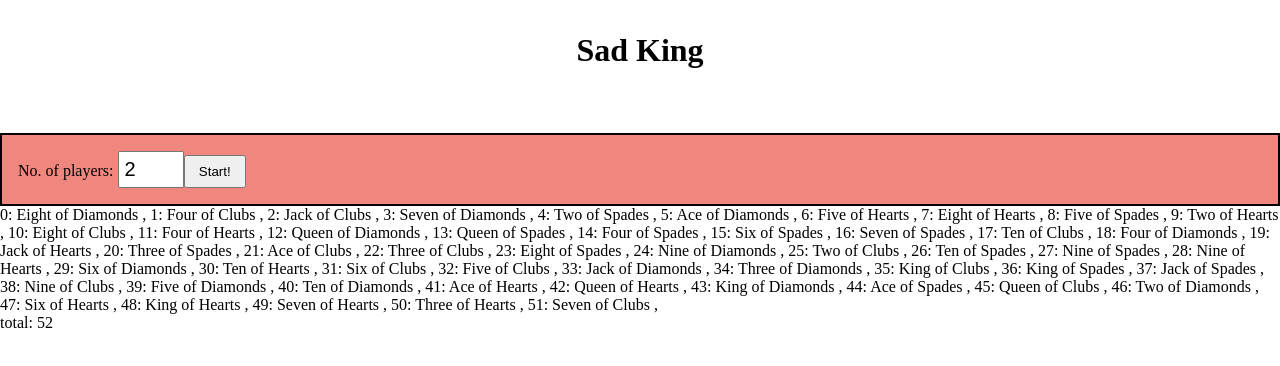
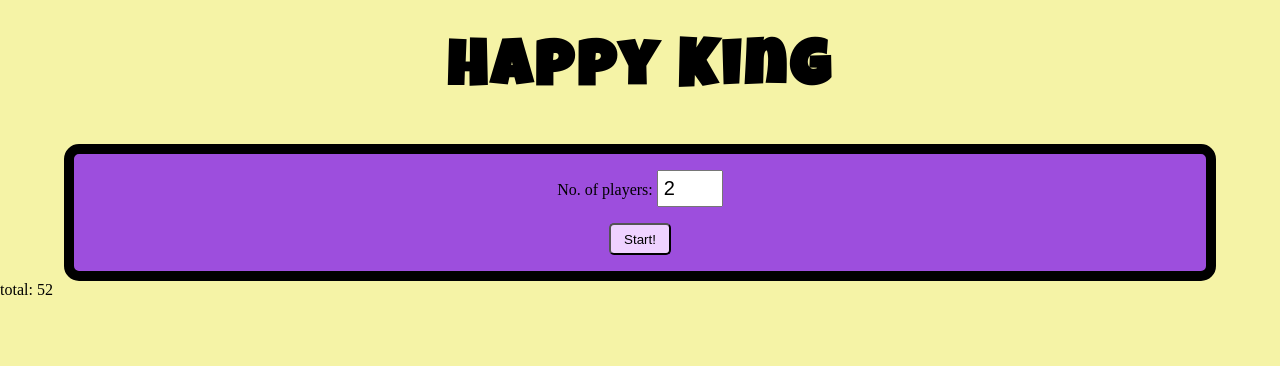
Before and after one commit to Honsie-Pie/Joyful-king, a React (Create React App) app: page / in a window 1280 px wide. Shown: the top 366 px of the page. Built offline with nearby package versions, Linux system fonts and the light colour scheme.

Commit message:
add card display

```diff
--- a/public/index.html
+++ b/public/index.html
@@ -5,6 +5,9 @@
     <meta name="viewport" content="width=device-width, initial-scale=1" />
     <meta name="theme-color" content="#000000" />
     <meta name="description" content="Happy King Drinking Game" />
+    <link rel="preconnect" href="https://fonts.googleapis.com">
+    <link rel="preconnect" href="https://fonts.gstatic.com" crossorigin>
+    <link href="https://fonts.googleapis.com/css2?family=Luckiest+Guy&display=swap" rel="stylesheet">
     <link rel="manifest" href="%PUBLIC_URL%/manifest.json" />
     <title>Joyful King</title>
   </head>
--- a/src/App.css
+++ b/src/App.css
@@ -1,7 +1,11 @@
 
 :root{
-  --menu-bg: #F0877F;
+  --menu-bg: #9d4edd;
+  --app-bg: #f5f3a6;
+  --btn-color: #EFD2FF;
 
+  /*Fonts*/
+  --main-font: Luckiest Guy;
 
   /*Mug colors*/
   --bottom-color: #CEBF12;
@@ -15,9 +19,22 @@
   box-sizing: border-box;
 }
 
+html{
+  font-size: 16px;
+}
+
+body{
+  background-color: var(--app-bg);
+  height: 100vh;
+  overflow:hidden;
+}
+
 h1{
   text-align: center;
-  margin: 1em auto 2em;
+  margin: 40px auto;
+  font-size: 4rem;
+  font-family: var(--main-font), sans-serif;
+  letter-spacing: 4px;
 }
 
 button{
@@ -30,10 +47,26 @@ input{
 }
 
 .menu{
-  border: 2px solid black;
+  border: 10px solid black;
+  border-radius: 15px;
   margin: 0 auto;
   padding: 1em;
   background-color: var(--menu-bg);
+  display:flex;
+  flex-direction:column;
+  align-items:center;
+  gap: 1em;
+  width: 90%;
+}
+
+.menu h2{
+  text-align: center;
+}
+
+.menu button{
+  max-width:30%;
+  background-color: var(--btn-color);
+  border-radius: 5px;
 }
 
 .player-card{
@@ -47,7 +80,26 @@ input{
   width: 20%;
 }
 
+.player-controls{
+  padding: 0;
+  display:flex;
+  flex-direction: row;
+  justify-content: space-between;
+  width: 100%;
+}
+
+.player-controls button{
+  font-size: 1rem;
+  text-align: center;
+  max-width: 50%;
+}
+
+.card{
+  height: 200px;
+}
+
 .player-dash{
+  width: 90%;
   display:flex;
   flex-direction: row;
   justify-content: space-evenly;
@@ -130,7 +182,7 @@ input{
   animation: frothii 2s linear infinite;
 }
 
-.mug-top>.drip{
+.mug-top > .drip{
   width:20%;
   height:70%;
   position:absolute;
--- a/src/App.js
+++ b/src/App.js
@@ -445,7 +445,7 @@ function App() {
 
   return (
     <div className="App">
-      <h1>Sad King</h1>
+      <h1>Happy King</h1>
       {phase === "main-menu"
       ? <MainMenu numPlayers={numPlayers} handleNumPlayersChange={handleNumPlayersChange} handleStart={handleStart} />
       : phase === "drawing"
@@ -454,7 +454,6 @@ function App() {
       ? <Results handleNewRound={handleNewRound} losingPlayers={losingPlayers} activePlayers={activePlayers}/>
       : <Finale handleEnd={handleEnd} activePlayers={activePlayers}/>
       }
-      <p>{deck.map((card, index) => <span key={index}> {index}: {card.rank} of {card.suit}  ,</span>)}</p>
       <p>total: {deck.length}</p>
     </div>
   );
--- a/src/computerplayer.js
+++ b/src/computerplayer.js
@@ -11,7 +11,8 @@ export default function ComputerPlayer(props){
     return(
         <div className="player-card">
             <p>Player {props.index}:</p>
-            <h3>{props.card.rank} of {props.card.suit}</h3>
+            <img className="card" src={props.card.url}/>
+            {/*<h3>{props.card.rank} of {props.card.suit}</h3>*/}
         </div>
     );
 }
--- a/src/humanplayer.js
+++ b/src/humanplayer.js
@@ -2,9 +2,12 @@ export default function HumanPlayer(props){
     return(
         <div className="player-card">
             <p>Player {props.index}:</p>
-            <h3>{props.card.rank} of {props.card.suit}</h3>
-            <button onClick={() => props.handleDraw(props.index)}>Draw another</button>
-            <button onClick={props.handleResults}>Fold</button>
+            <img className="card" src={props.card.url}/>
+            {/*<h3>{props.card.rank} of {props.card.suit}</h3>*/}
+            <div className="player-controls">
+                <button onClick={() => props.handleDraw(props.index)}>Draw</button>
+                <button onClick={props.handleResults}>Fold</button>
+            </div>
         </div>
     );
 }
--- a/src/playerdash.js
+++ b/src/playerdash.js
@@ -3,11 +3,13 @@ import ComputerPlayer from "./computerplayer";
 
 export default function PlayerDash({ activePlayers, handleDraw, handleResults }){
     return(
-        <div className="menu player-dash">
-            {activePlayers.map((player, index) => index === 0
-            ? <HumanPlayer key={index+1} index={index + 1} card={player.card}  handleDraw={handleDraw} handleResults={handleResults}/>
-            : <ComputerPlayer key={index+1} index={index + 1} card={player.card} handleDraw={handleDraw}/>
-            )}
+        <div className="menu">
+            <div className="player-dash">
+                {activePlayers.map((player, index) => index === 0
+                ? <HumanPlayer key={index+1} index={index + 1} card={player.card}  handleDraw={handleDraw} handleResults={handleResults}/>
+                : <ComputerPlayer key={index+1} index={index + 1} card={player.card} handleDraw={handleDraw}/>
+                )}
+            </div>
         </div>
     );
 }
```
